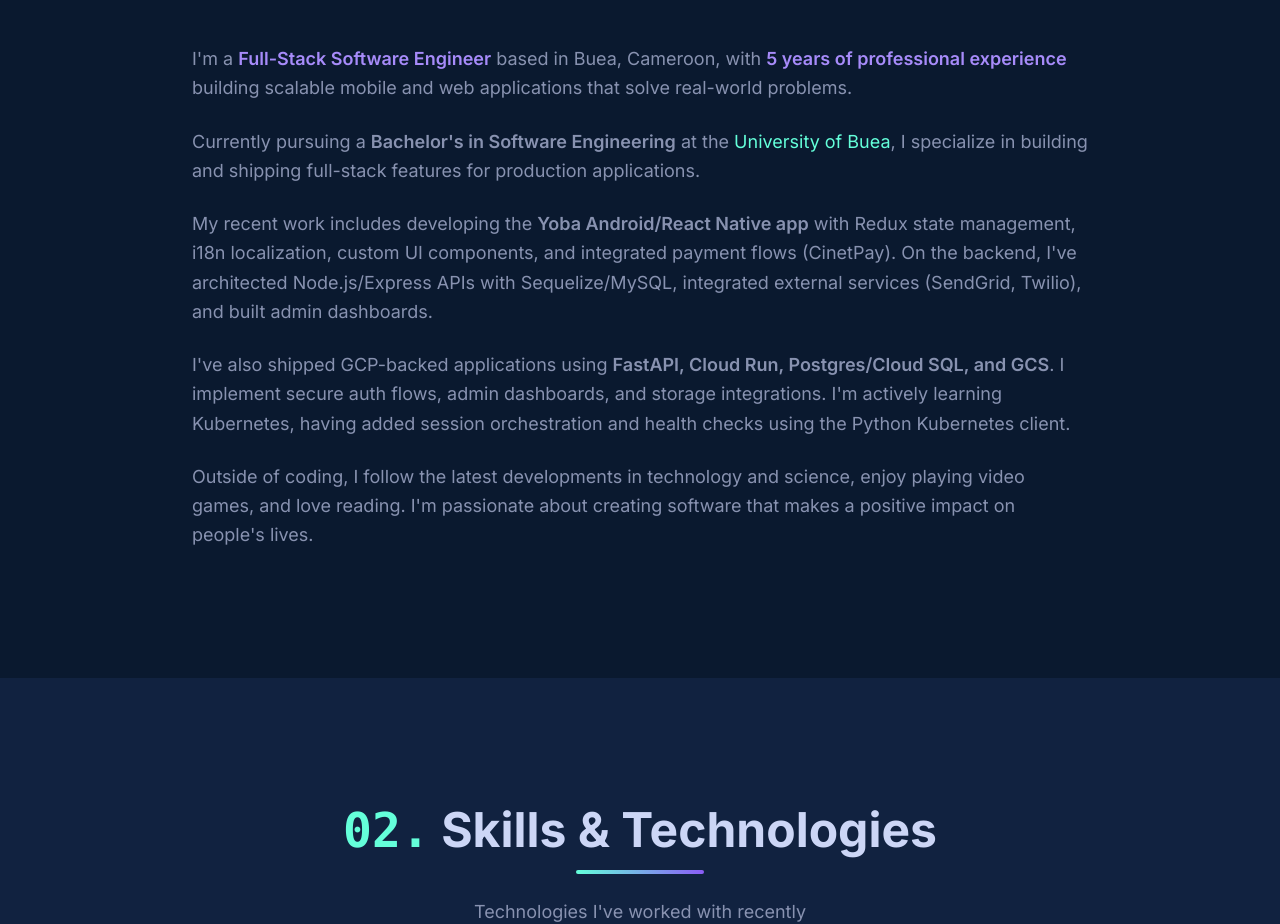
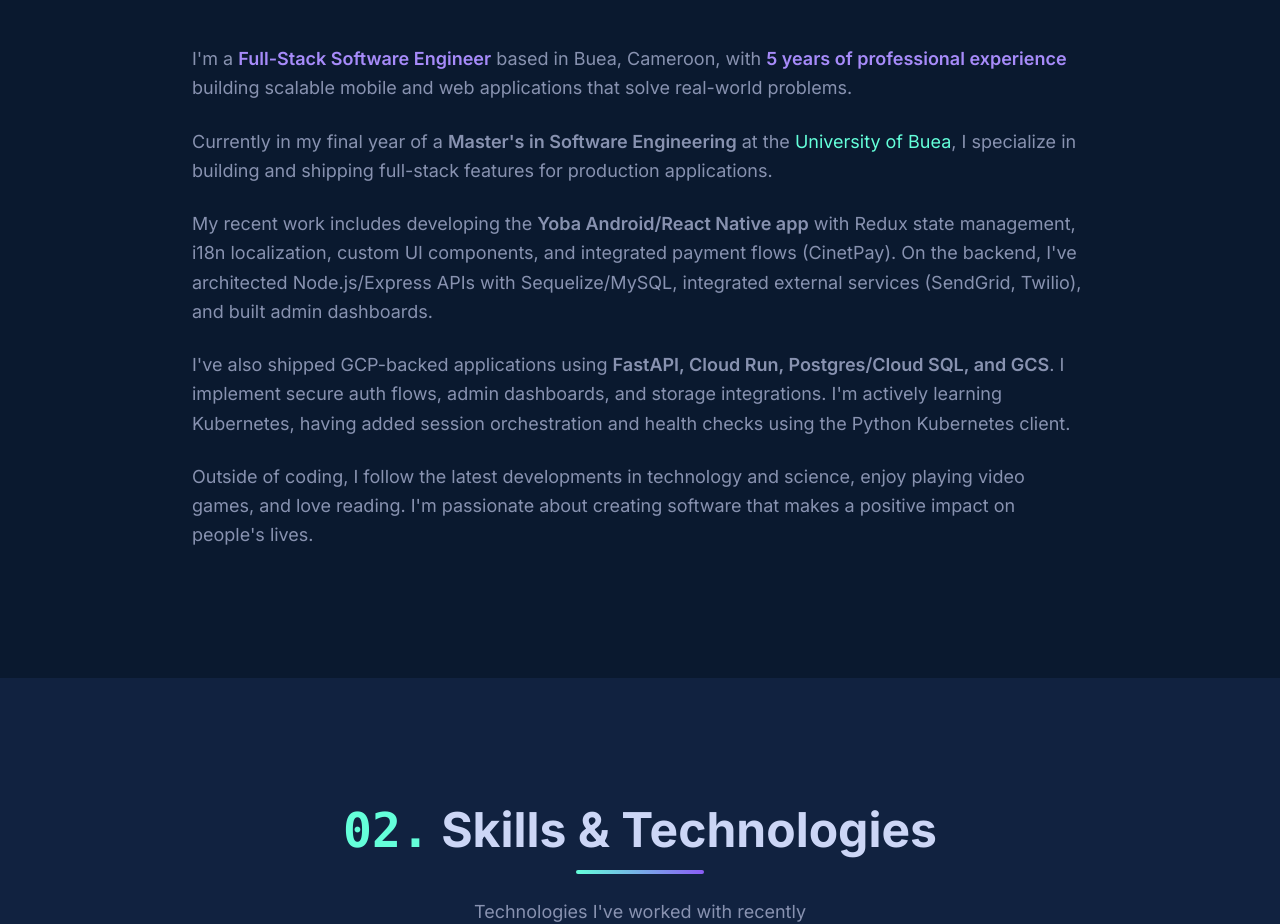
Before and after one commit to NkenfaB/Portfolio.me, a Next.js app: page / in a window 1280 px wide. Shown: the part 1080-2004 px from the top of the page. Built offline with nearby package versions, Linux system fonts and the light colour scheme.

Commit message:
Skills Optimisation 1

```diff
--- a/components/About.tsx
+++ b/components/About.tsx
@@ -40,7 +40,7 @@ export default function About() {
               animate={isInView ? { opacity: 1, y: 0 } : { opacity: 0, y: 20 }}
               transition={{ delay: 0.3, duration: 0.5 }}
             >
-              Currently pursuing a <span className="font-semibold">Bachelor&apos;s in Software Engineering</span> at the{' '}
+              Currently in my final year of a <span className="font-semibold">Master&apos;s in Software Engineering</span> at the{' '}
               <a href="https://www.ubuea.cm" target="_blank" rel="noopener noreferrer" className="text-primary-600 dark:text-dark-accent hover:underline">
                 University of Buea
               </a>, I specialize in building and shipping full-stack features for production applications.
```
